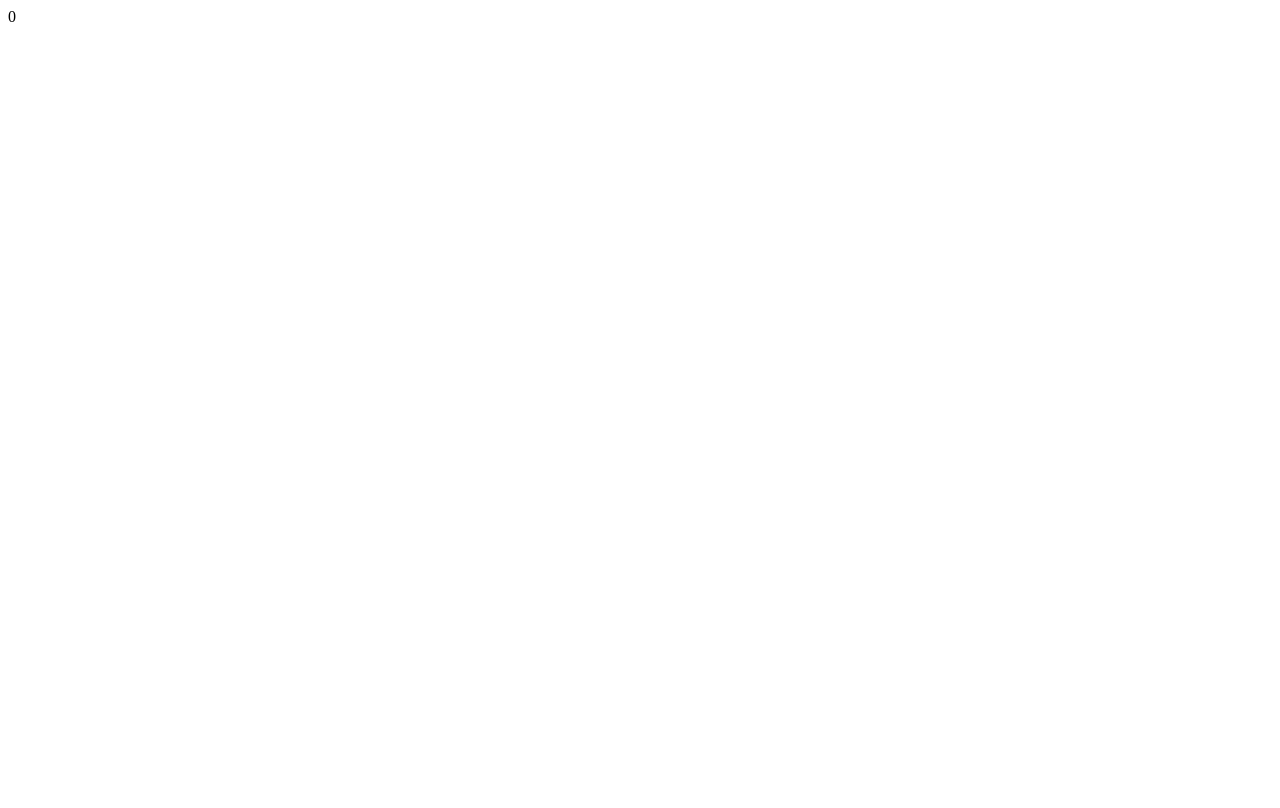
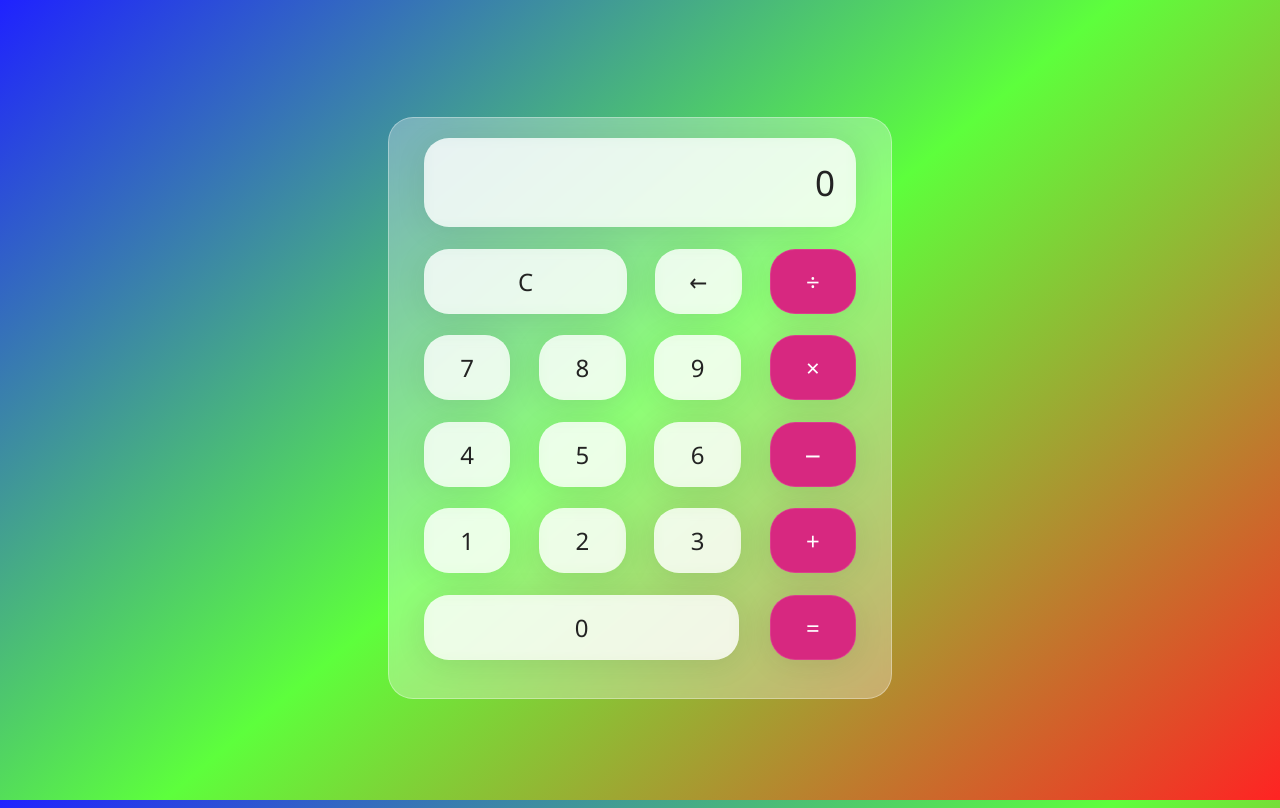
Before and after one commit to DarkHamlet20/calculadora-second-try, a plain HTML site: page index.html in a window 1280 px wide. Drawn offline with Linux system fonts and the light colour scheme.

Commit message:
style added

```diff
--- a/index.html
+++ b/index.html
@@ -12,6 +12,74 @@
         <section class="screen">
             0
         </section>
+        <section class="calc-buttons">
+            <div class="calc-button-row">
+                <button class="calc-button double">
+                    C
+                </button>
+                <button class="calc-button">
+                    &larr;
+                </button>
+                <button class="calc-button">
+                    &divide;
+                </button>
+            </div>
+
+             <div class="calc-button-row">
+                <button class="calc-button">
+                    7
+                </button>
+                <button class="calc-button">
+                    8
+                </button>
+                <button class="calc-button">
+                    9
+                </button>
+                <button class="calc-button">
+                    &times;
+                </button>
+            </div>
+
+            <div class="calc-button-row">
+                <button class="calc-button">
+                    4
+                </button>
+                <button class="calc-button">
+                    5
+                </button>
+                <button class="calc-button">
+                    6
+                </button>
+                <button class="calc-button">
+                    &minus;
+                </button>
+            </div>
+
+             <div class="calc-button-row">
+                <button class="calc-button">
+                    1
+                </button>
+                <button class="calc-button">
+                    2
+                </button>
+                <button class="calc-button">
+                    3
+                </button>
+                <button class="calc-button">
+                    &plus;
+                </button>
+             </div>
+
+             <div class="calc-button-row">
+                <button class="calc-button triple">
+                   0
+                </button>
+                <button class="calc-button">
+                    &equals;
+                </button>
+             </div>
+
+        </section>
     </div>
 
 
--- a/style.css
+++ b/style.css
@@ -0,0 +1,104 @@
+html{
+    box-sizing: border-box;
+    height: 100%;
+}
+*::before
+*::after{
+    box-sizing: inherit;
+    margin: 0;
+    padding: 0;
+}
+
+
+
+body{
+    align-items: center;
+    background-image: linear-gradient(320deg, #ff2323, #5dff3c, #1f22ff);
+    display: flex;
+    font-family: 'Segoe UI', Tahoma, Geneva, Verdana, sans-serif;
+    font-display: swap;
+    height: inherit;
+    justify-content: center;
+}
+
+.wrapper{
+    backdrop-filter: blur(5.5px);
+    -webkit-backdrop-filter: blur(5.5px);
+    border-radius: 25px;
+    box-shadow: 0 4px 30 px rgba(35, 35, 35, 0.1);
+    color:  #232323;
+    backdrop-filter: bluer(4px);
+    -webkit-backdrop-filter: blur(4px);
+    background: rgba(255, 255, 255, 0.30);
+    border: 1px solid rgba(255, 255, 255, 0.34);
+    flex-basis: 400px;
+    height: 540px;
+    padding: 20px 35px;
+}
+
+.screen{
+    backdrop-filter: blur(5.5px);
+    -webkit-backdrop-filter: blur(5.5px);
+    background: rgba(255, 255, 255, 0.75);
+    border: 1px solid rgba(255, 255, 255, 0.01);
+    border-radius: 25px;
+    box-shadow: 0 4px 30px rgba(35, 35, 35, 0.1);
+    color: #232323;
+    font-size: 35px;
+    overflow: auto;
+    padding: 20px;
+    text-align: right;
+    width: 390px;
+
+}
+
+.calc-button-row{
+    display: flex;
+    justify-content: space-between;
+    margin: 5% 0;
+}
+
+.calc-button{
+    backdrop-filter: blur(5.5px);
+    -webkit-backdrop-filter: blur(5.5px);
+    background: rgba(255, 255, 255, 0.75);
+    border: 1px solid rgba(255, 255, 255, 0.1) ;
+    border-radius: 25px;
+    box-shadow: 0 4px 30px rgba(35, 35, 35, 0.1);
+    color: #232323;
+    flex-basis: 20%;
+    font-family: inherit;
+    font-size: 24px;
+    height: 65px;
+}
+
+.calc-button:last-child{
+    backdrop-filter: blur(5.5px);
+    -webkit-backdrop-filter: blur(5.5px);
+    background: rgba(255, 255, 255, 0.75);
+    border: 1px solid rgba(255, 255, 255, 0.1) ;
+    border-radius: 25px;
+    box-shadow: 0 4px 30px rgba(35, 35, 35, 0.1);
+    color: #fff;
+    background: #d72880;
+}
+
+.calc-button:last-child:hover{
+    background-color: inherit;
+    color: inherit;
+}
+.calc-button:last-child:active{
+    background-color: #76ff69;
+}
+.calc-button:hover{
+    background-color: inherit;
+}
+.calc-button:active{
+    background-color: #76ff69;
+}
+.double{
+    flex-basis: 47%;
+}
+.triple{
+    flex-basis: 73%;
+}
```
